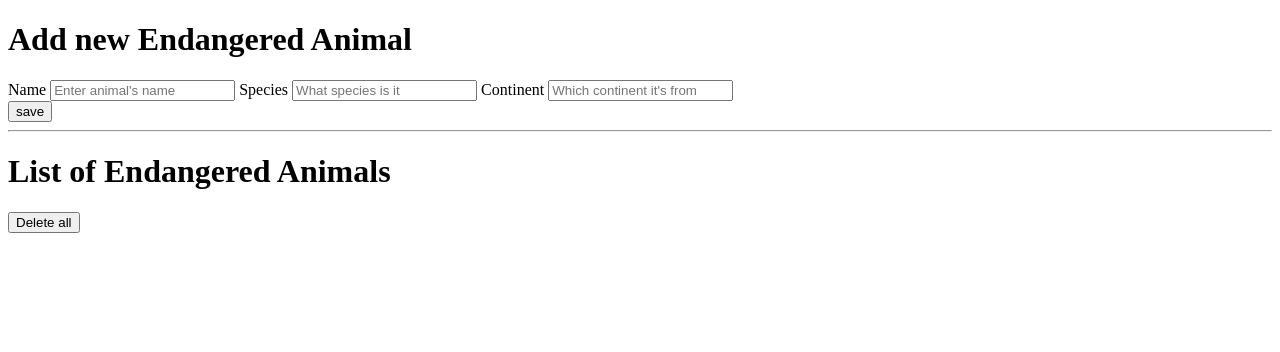
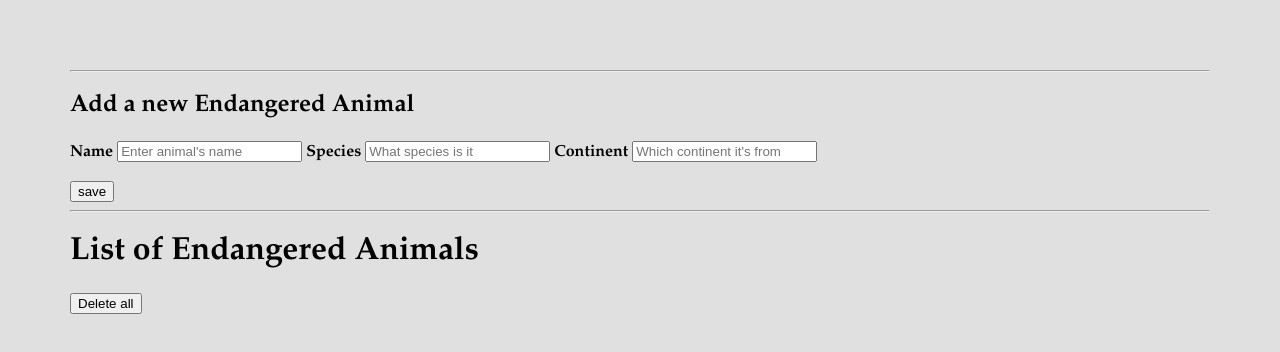
Before and after one commit to Minta-Ra/wk06_d5_JS_DOM_HW, a plain HTML site: page index.html in a window 1280 px wide. Drawn offline with Linux system fonts and the light colour scheme.

Commit message:
Form with inputs and css

```diff
--- a/css/style.css
+++ b/css/style.css
@@ -0,0 +1,6 @@
+body {
+    font-family: Palatino;
+    font-weight: bold;
+    margin: 70px;
+    background-color: rgb(224, 224, 224);
+  }
--- a/index.html
+++ b/index.html
@@ -14,7 +14,8 @@
     </head>
     <body>
 
-        <h1>Add new Endangered Animal</h1>
+        <hr>
+        <h2>Add a new Endangered Animal</h2>
 
         <form action="">
 
@@ -27,6 +28,7 @@
             <label for="continent">Continent</label>
             <input type="text" placeholder="Which continent it's from" id="continent" required>
 
+            <br><br>
             <div>
                 <input type="submit" value="save">
             </div>
```
